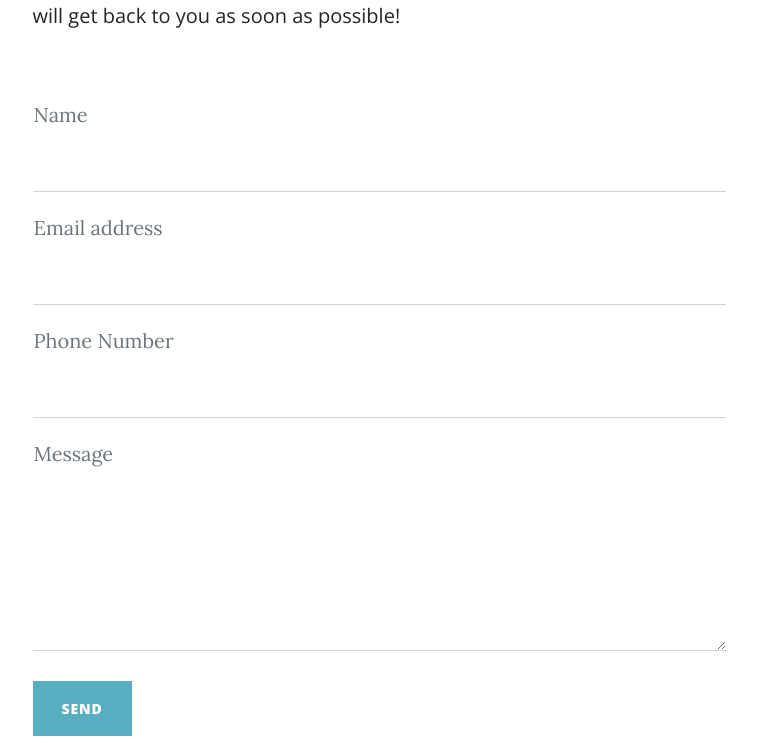
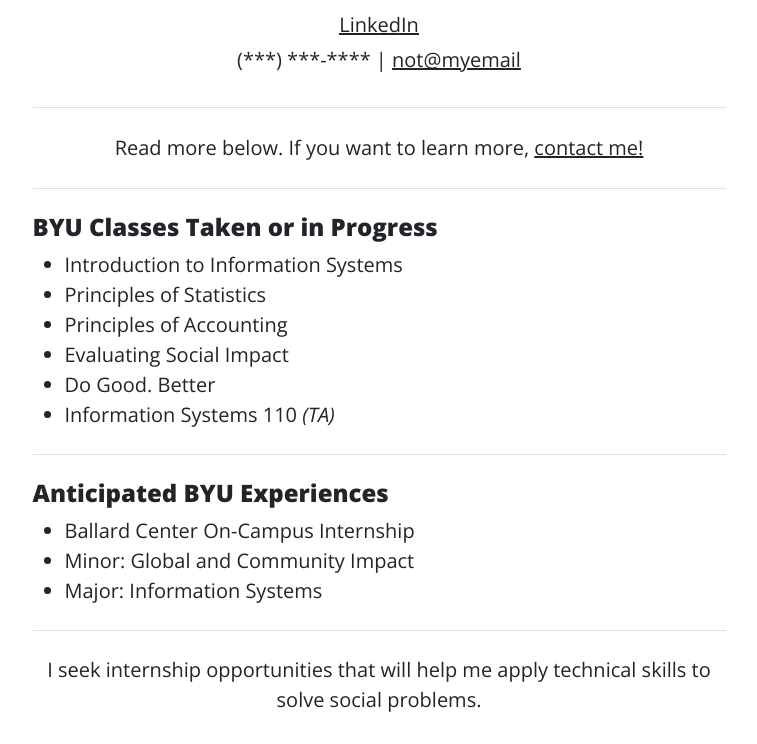
Before and after one commit to rebekahkinghorn/WebDevProject, a plain HTML site: page contact.html in a window 1280 px wide. Shown: the part 609-1353 px from the top of the page, without its empty margins (261-1018 px from the left). Drawn offline with nearby package versions, Linux system fonts and the light colour scheme.

Commit message:
Add files via upload

```diff
--- a/contact.html
+++ b/contact.html
@@ -14,6 +14,8 @@
         <link href="https://fonts.googleapis.com/css?family=Open+Sans:300italic,400italic,600italic,700italic,800italic,400,300,600,700,800" rel="stylesheet" type="text/css" />
         <!-- Core theme CSS (includes Bootstrap)-->
 
+
+        <link rel="icon" type="image/x-icon" href="/assets/img/building.png">
 
         <!--their styles-->
         <link href="css/styles.css" rel="stylesheet" />
@@ -48,32 +50,43 @@
             </div>
         </nav>
         <!-- Page Header-->
-        <header class="masthead" style="background-image: url('assets/img/contact-bg.jpg')">
+        <header class="masthead" style="opacity: 0.85; background-image: url('assets/img/again.jpg')">
             <div class="container position-relative px-4 px-lg-5">
                 <div class="row gx-4 gx-lg-5 justify-content-center">
                     <div class="col-md-10 col-lg-8 col-xl-7">
                         <div class="page-heading">
                             <h1>Contact Me</h1>
-                            <span class="subheading">Fill out the form below.</span>
+
                         </div>
                     </div>
                 </div>
             </div>
         </header>
         <!-- Main Content-->
+
+
+<!--
         <main class="mb-4">
             <div class="container px-4 px-lg-5">
                 <div class="row gx-4 gx-lg-5 justify-content-center">
                     <div class="col-md-10 col-lg-8 col-xl-7">
-                        <p>Want to get in touch? Fill out the form below to send me a message and I will get back to you as soon as possible!</p>
+                        <h4 class="columntitle">Contact</h4>
+                        <h5 style="margin-top: 15px;">To contact me, fill out the form below.</h5>
                         <div class="my-5">
-                            <!-- * * * * * * * * * * * * * * *-->
-                            <!-- * * SB Forms Contact Form * *-->
-                            <!-- * * * * * * * * * * * * * * *-->
-                            <!-- This form is pre-integrated with SB Forms.-->
-                            <!-- To make this form functional, sign up at-->
-                            <!-- https://startbootstrap.com/solution/contact-forms-->
-                            <!-- to get an API token!-->
+                        -->
+
+                        <!--
+
+                             * * SB Forms Contact Form * *
+
+                             This form is pre-integrated with SB Forms.
+                             To make this form functional, sign up at
+                             https://startbootstrap.com/solution/contact-forms
+                             to get an API token!
+
+                    -->
+
+                    <!--
                             <form id="contactForm" data-sb-form-api-token="API_TOKEN">
                                 <div class="form-floating">
                                     <input class="form-control" id="name" type="text" placeholder="Enter your name..." data-sb-validations="required" />
@@ -97,10 +110,11 @@
                                     <div class="invalid-feedback" data-sb-feedback="message:required">A message is required.</div>
                                 </div>
                                 <br />
-                                <!-- Submit success message-->
-                                <!---->
-                                <!-- This is what your users will see when the form-->
-                                <!-- has successfully submitted-->
+
+                            -->
+
+                            <!--
+
                                 <div class="d-none" id="submitSuccessMessage">
                                     <div class="text-center mb-3">
                                         <div class="fw-bolder">Form submission successful!</div>
@@ -109,53 +123,102 @@
                                         <a href="https://startbootstrap.com/solution/contact-forms">https://startbootstrap.com/solution/contact-forms</a>
                                     </div>
                                 </div>
-                                <!-- Submit error message-->
-                                <!---->
-                                <!-- This is what your users will see when there is-->
-                                <!-- an error submitting the form-->
+                        -->
+
+                        <!--
                                 <div class="d-none" id="submitErrorMessage"><div class="text-center text-danger mb-3">Error sending message!</div></div>
-                                <!-- Submit Button-->
+                                Submit Button
                                 <button class="btn btn-primary text-uppercase disabled" id="submitButton" type="submit">Send</button>
                             </form>
+                        -->
                         </div>
                     </div>
                 </div>
             </div>
         </main>
+
+
+<!--Actually stuff I want!-->
+
+    <div class="container px-4 px-lg-5">
+        <div class="row gx-4 gx-lg-5 justify-content-center">
+            <div class="col-md-10 col-lg-8 col-xl-7">
+                <div class="resumeheaderdiv">
+                    <h2>Rebekah A. Kinghorn</h2>
+                    <p style="margin-top:25px;">
+                        <a href="https://www.linkedin.com/in/rebekah-kinghorn-54b022292/" target="_blank" style="text-decoration: underline;">
+                            <h3 style="font-weight: 400; font-size: 1em; text-decoration: underline; ">LinkedIn</h3>
+                        </a>
+                        <p>(***) ***-**** | <a href="mailto:notmyemail@gmail.com">not@myemail</a></p>
+                    </p>
+
+                    <hr class="my-4" />
+                </div>
+
+
+                <div>
+                    <p style="text-align: center; margin-top: 25px; margin-bottom: 25px;">Read more below. If you want to learn more, <a href="mailto:notmyemail@gmail.com">contact me!</a></p>
+                    <hr class="my-4" />
+                </div>
+
+
+                    <h4>BYU Classes Taken or in Progress</h4>
+
+
+                    <ul>
+                        <li>Introduction to Information Systems</li>
+                        <li>Principles of Statistics</li>
+                        <li>Principles of Accounting</li>
+                        <li>Evaluating Social Impact</li>
+                        <li>Do Good. Better</li>
+                        <li>Information Systems 110 <span style="font-style: italic;">(TA)</span></li>
+
+                    </ul>
+                    <hr class="my-4" />
+
+
+
+                    <h4>Anticipated BYU Experiences</h4>
+                    <ul>
+                        <li>Ballard Center On-Campus Internship</li>
+                        <li>Minor: Global and Community Impact</li>
+                        <li>Major: Information Systems</li>
+                    </ul>
+                    <hr class="my-4" />
+
+
+                <p style="text-align: center;">I seek internship opportunities that will help me apply technical skills to solve social problems.</p>
+                <p style="text-align: center;">I am excited for any opportunities to develop various skills and learn about the process of operating a non-profit or other impact-oriented business.</p>
+                <p style="text-align: center;">I hope to improve society by taking internships that allow me to serve other people.</p>
+
+
+
+                </div>
+            </div>
+    </div>
+
+
+
+
+
+
+        <img src="assets/img/firstgrade.jpg" alt="First-grade picture" style="margin-left: auto; margin-right: auto; width: 25%; display: block; margin-bottom: 25px;">
+
+
+
+
+
+
+
+
         <!-- Footer-->
         <footer class="border-top">
             <div class="container px-4 px-lg-5">
                 <div class="row gx-4 gx-lg-5 justify-content-center">
                     <div class="col-md-10 col-lg-8 col-xl-7">
-                       <!--
-                        <ul class="list-inline text-center">
-                            <li class="list-inline-item">
-                                <a href="#!">
-                                    <span class="fa-stack fa-lg">
-                                        <i class="fas fa-circle fa-stack-2x"></i>
-                                        <i class="fab fa-twitter fa-stack-1x fa-inverse"></i>
-                                    </span>
-                                </a>
-                            </li>
-                            <li class="list-inline-item">
-                                <a href="#!">
-                                    <span class="fa-stack fa-lg">
-                                        <i class="fas fa-circle fa-stack-2x"></i>
-                                        <i class="fab fa-facebook-f fa-stack-1x fa-inverse"></i>
-                                    </span>
-                                </a>
-                            </li>
-                            <li class="list-inline-item">
-                                <a href="#!">
-                                    <span class="fa-stack fa-lg">
-                                        <i class="fas fa-circle fa-stack-2x"></i>
-                                        <i class="fab fa-github fa-stack-1x fa-inverse"></i>
-                                    </span>
-                                </a>
-                            </li>
-                        </ul>
-                    -->
-                    <div class="small text-center  fst-italic" style="color: black;">&copy; Rebekah Kinghorn, 2024</div>
+
+                    <div class="small text-center  fst-italic" style="color: black;">&copy; Rebekah Kinghorn, 2024
+                    </div>
 
                     </div>
                 </div>
@@ -170,5 +233,6 @@
         <!-- * * Activate your form at https://startbootstrap.com/solution/contact-forms * *-->
         <!-- * * * * * * * * * * * * * * * * * * * * * * * * * * * * * * * * * * * * * * * *-->
         <script src="https://cdn.startbootstrap.com/sb-forms-latest.js"></script>
+    </div>
     </body>
 </html>
```
Also changed, not shown: index.html (+1 -1 lines), resume.html (+4 -5 lines), assets/img/again.jpg (added), assets/img/bettertannerinnards.jpg (added), assets/img/building.png (added), assets/img/firstgrade.jpg (added), assets/img/resume background.jpg (added), assets/img/tannerinnards.jpg (added), assets/img/tannerview.jpg (added).
